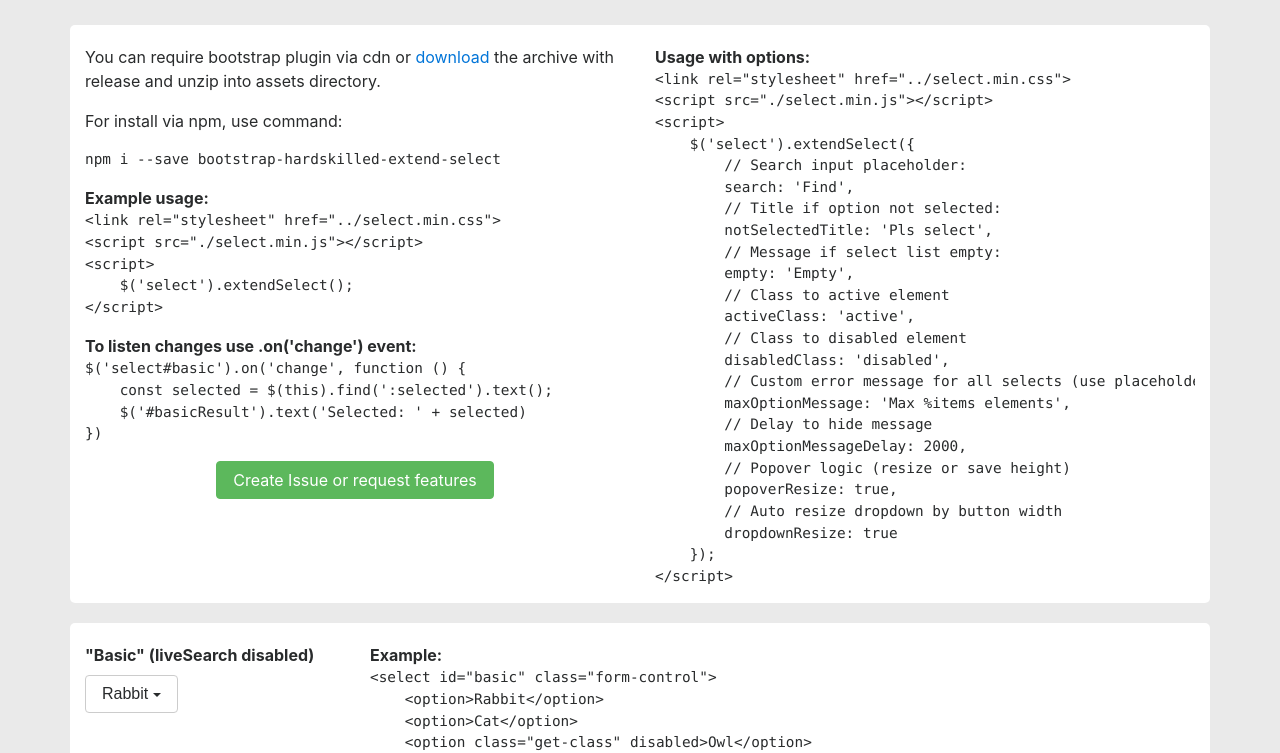
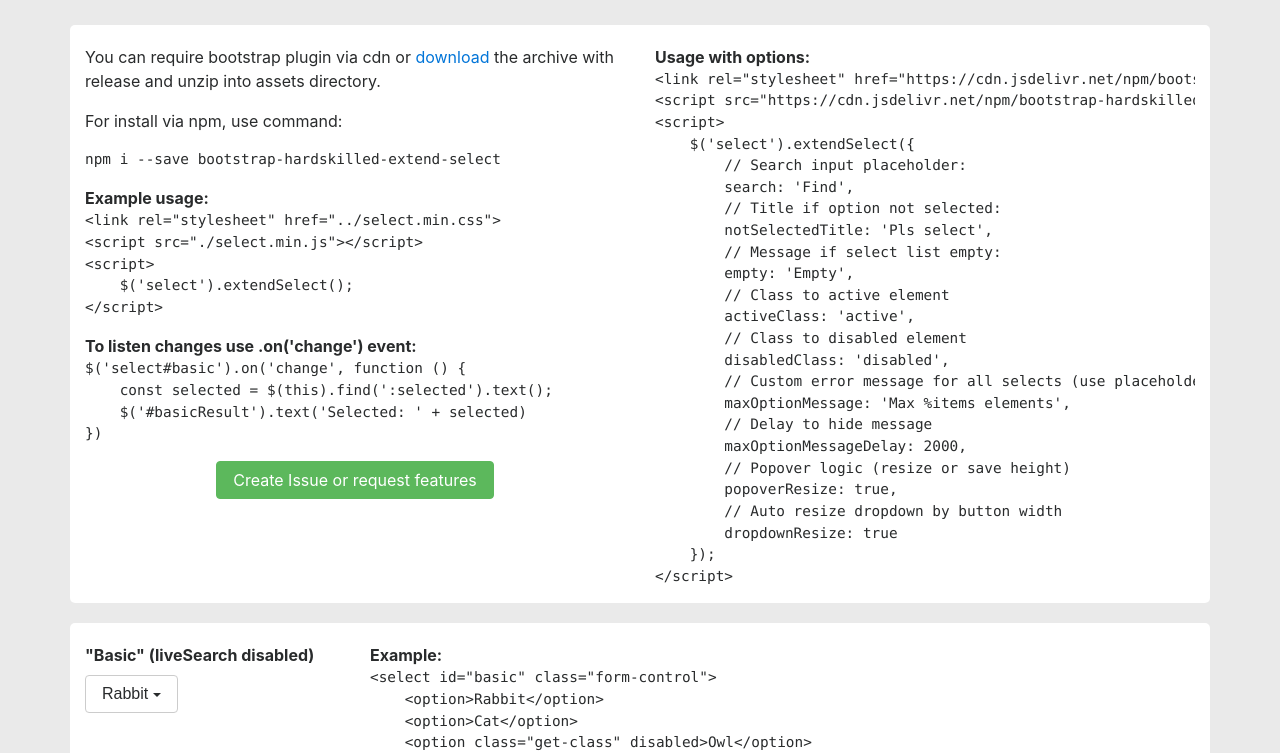
Before and after one commit to hsarchive/bootstrap-hardskilled-extend-select, a website: page docs/index.html in a window 1280 px wide. Shown: the part 52-805 px from the top of the page. Drawn offline with nearby package versions, Linux system fonts and the light colour scheme; a script that the page names is missing.

Commit message:
Add CDN to DOCS

```diff
--- a/docs/index.html
+++ b/docs/index.html
@@ -98,8 +98,8 @@ $('select#basic').on('change', function () {
         <div class="col-lg-6">
             <strong>Usage with options:</strong>
             <pre class="prettyprint">
-&lt;link rel="stylesheet" href="../select.min.css"&gt;
-&lt;script src="./select.min.js"&gt;&lt;/script&gt;
+&lt;link rel="stylesheet" href="https://cdn.jsdelivr.net/npm/bootstrap-hardskilled-extend-select@1.1.1/css/select.min.css"&gt;
+&lt;script src="https://cdn.jsdelivr.net/npm/bootstrap-hardskilled-extend-select@1.1.1/src/select.min.js"&gt;&lt;/script&gt;
 &lt;script&gt;
     $('select').extendSelect({
         // Search input placeholder:
```
Also changed, not shown: README.md.
